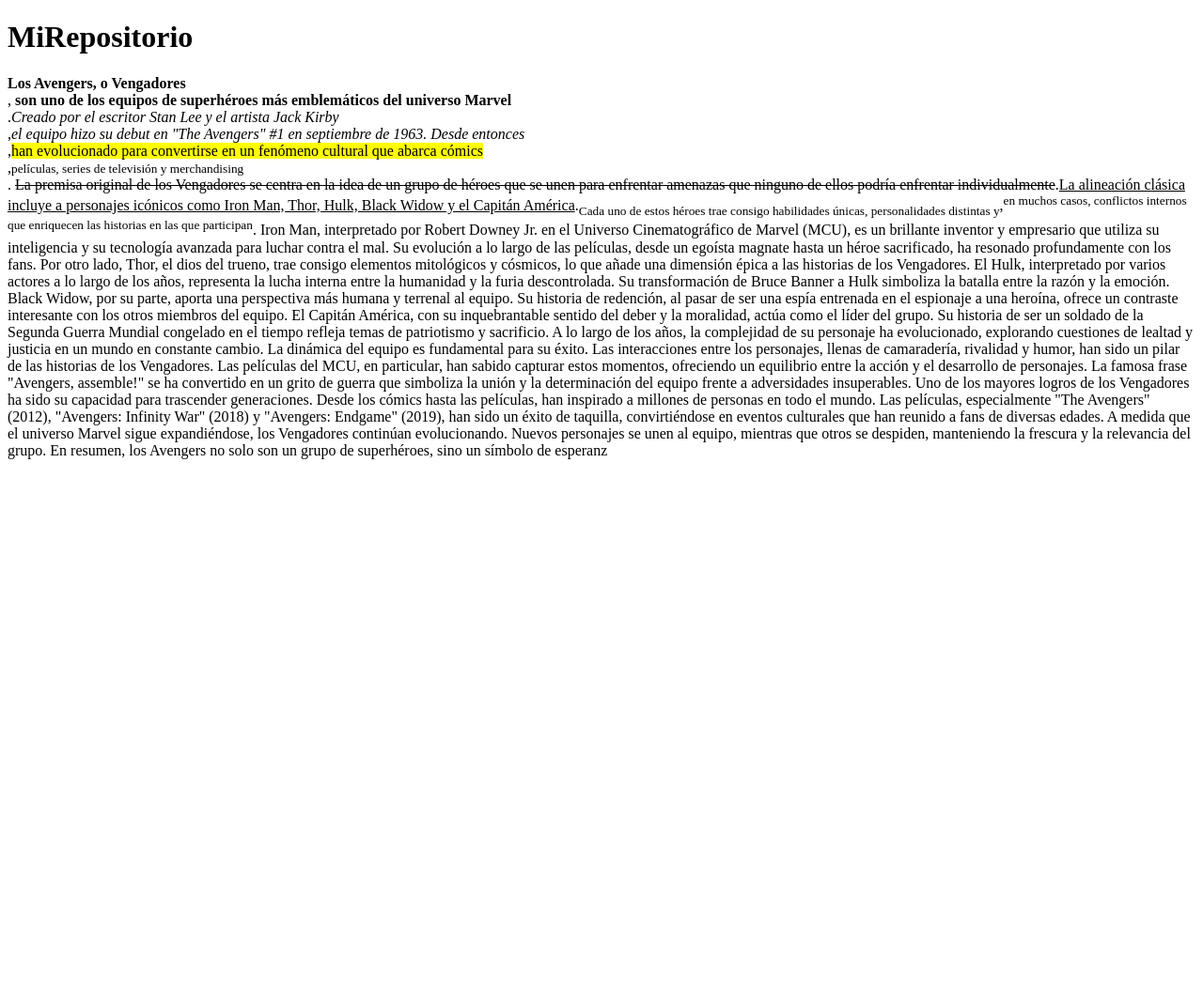
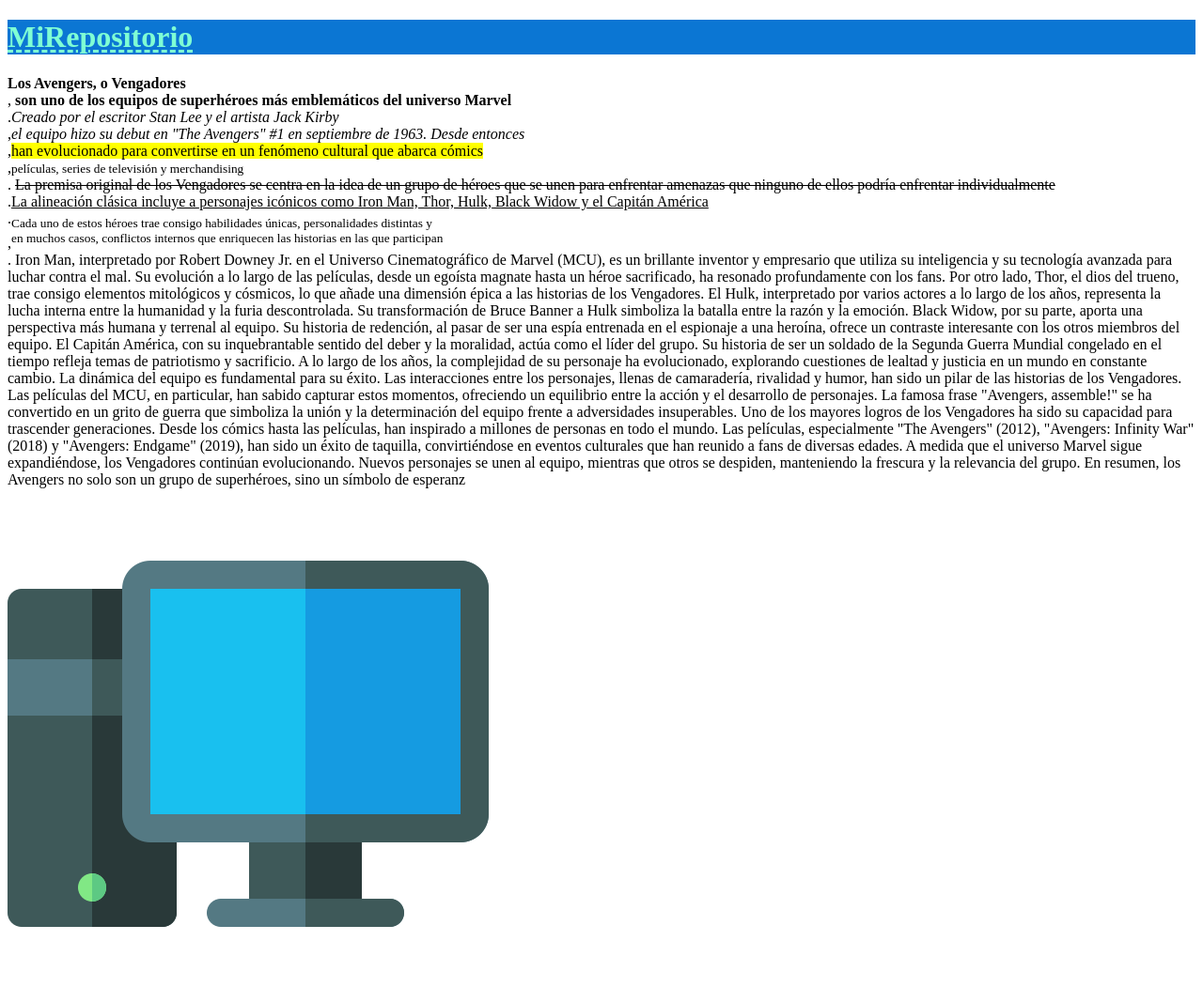
Before and after one commit to Brandoncasanova2007/miRepoBrandon, a plain HTML site: page index.html in a window 1280 px wide. Shown: the whole page at 94% size. Before the commit the page ends 800 px from the top, so only its background shows below. Drawn offline with Linux system fonts and the light colour scheme.

Commit message:
seagregocolores

```diff
--- a/index.html
+++ b/index.html
@@ -6,11 +6,11 @@
     <title>MiRepositorio</title>
 </head>
 <body>
-    <h1>MiRepositorio</h1>
+    <h1 style="background-color: rgb(11, 118, 211);color: aquamarine;text-decoration: underline dashed;">MiRepositorio</h1>
     <p>
        <b>Los Avengers, o Vengadores</b><br>, <strong>son uno de los equipos de superhéroes más emblemáticos del universo Marvel</strong><br>.<i>Creado por el escritor Stan Lee y el artista Jack Kirby</i><br>,<em>el equipo hizo su debut en "The Avengers" #1 en septiembre de 1963. Desde entonces</em><br>,<mark>han evolucionado para convertirse en un fenómeno cultural que abarca cómics</mark><br>,<small>películas, series de televisión y merchandising</small><br>.
 
-       <del>La premisa original de los Vengadores se centra en la idea de un grupo de héroes que se unen para enfrentar amenazas que ninguno de ellos podría enfrentar individualmente</del>.<ins>La alineación clásica incluye a personajes icónicos como Iron Man, Thor, Hulk, Black Widow y el Capitán América</ins>.<sub>Cada uno de estos héroes trae consigo habilidades únicas, personalidades distintas y</sub>,<sup>en muchos casos, conflictos internos que enriquecen las historias en las que participan</sup>.
+       <del>La premisa original de los Vengadores se centra en la idea de un grupo de héroes que se unen para enfrentar amenazas que ninguno de ellos podría enfrentar individualmente</del><br>.<ins>La alineación clásica incluye a personajes icónicos como Iron Man, Thor, Hulk, Black Widow y el Capitán América</ins><br>.<sub>Cada uno de estos héroes trae consigo habilidades únicas, personalidades distintas y</sub><br>,<sup>en muchos casos, conflictos internos que enriquecen las historias en las que participan</sup><br>.
 
         Iron Man, interpretado por Robert Downey Jr. en el Universo Cinematográfico de Marvel (MCU), es un brillante inventor y empresario que utiliza su inteligencia y su tecnología avanzada para luchar contra el mal. Su evolución a lo largo de las películas, desde un egoísta magnate hasta un héroe sacrificado, ha resonado profundamente con los fans. Por otro lado, Thor, el dios del trueno, trae consigo elementos mitológicos y cósmicos, lo que añade una dimensión épica a las historias de los Vengadores.
 
@@ -24,5 +24,6 @@
 
         A medida que el universo Marvel sigue expandiéndose, los Vengadores continúan evolucionando. Nuevos personajes se unen al equipo, mientras que otros se despiden, manteniendo la frescura y la relevancia del grupo. En resumen, los Avengers no solo son un grupo de superhéroes, sino un símbolo de esperanz
     </p>
+    <img src="imagenes/ordenador.png" alt="Escritorio">
 </body>
 </html>
```
